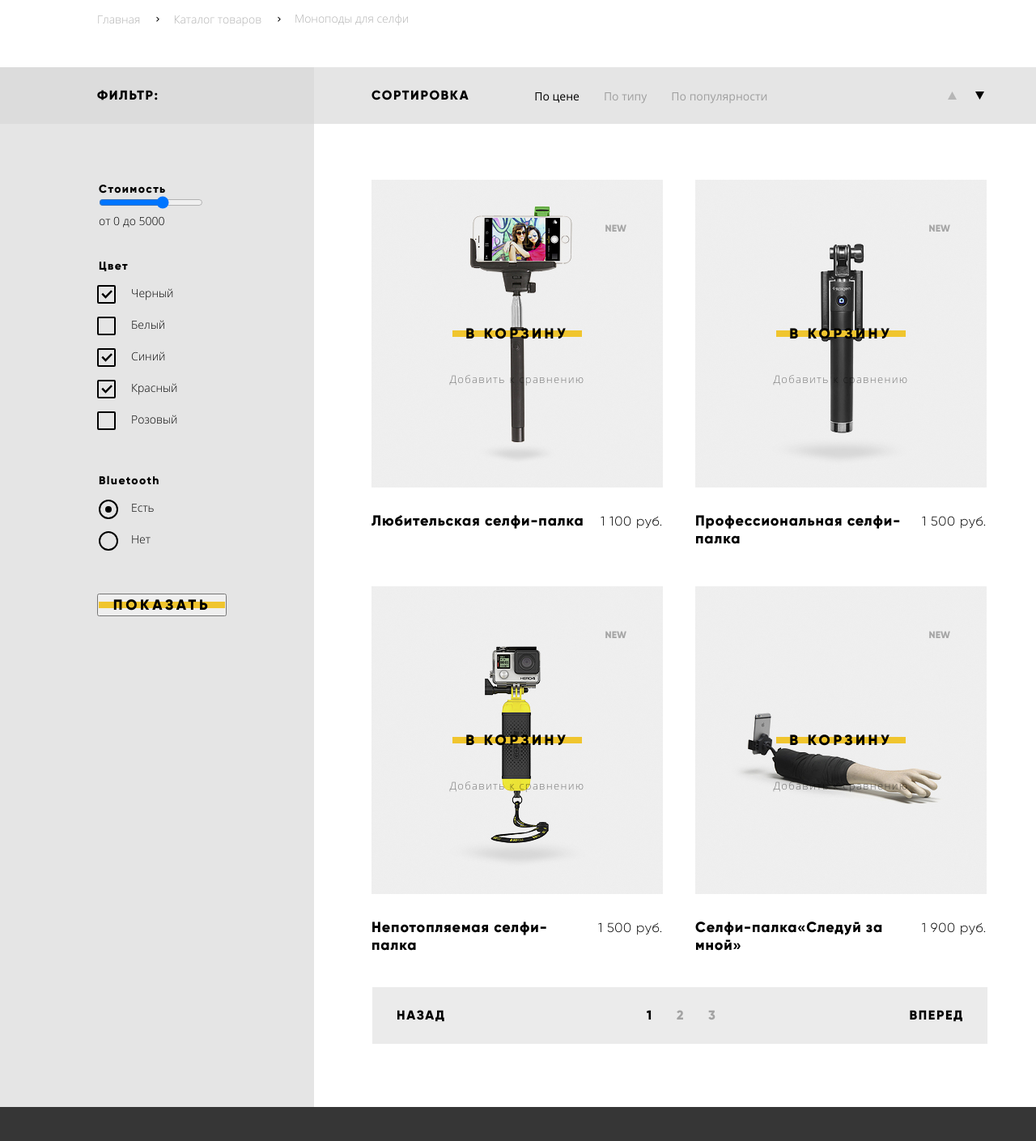
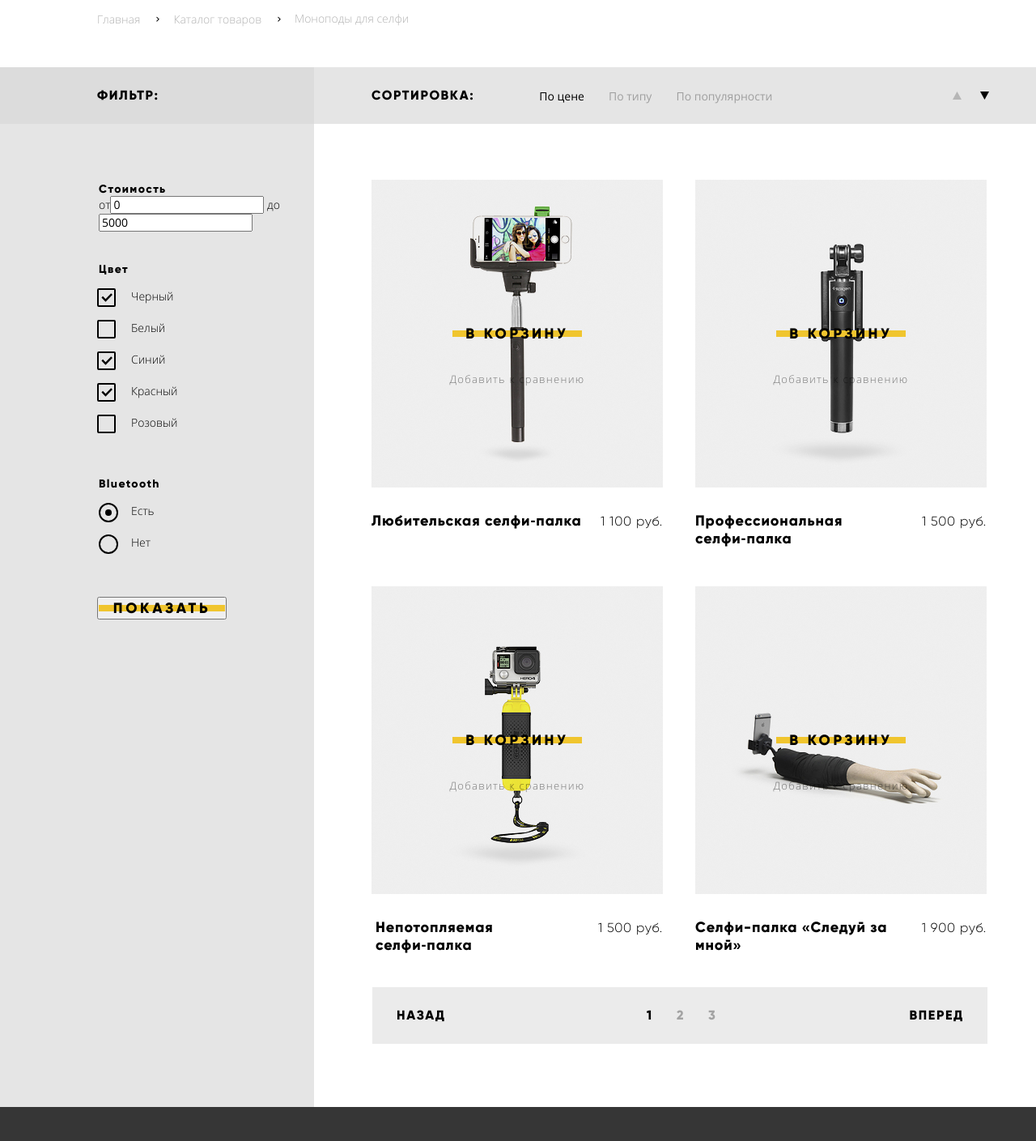
Before and after one commit to GutaShuhart/1664451-device-30, a plain HTML site: page catalog.html in a window 1280 px wide. Shown: the part 344-1753 px from the top of the page at 81% size. Drawn offline with Linux system fonts and the light colour scheme.

Commit message:
Финальные правки в каталоге
Доработала эффекты в каталоге и фильтре

```diff
--- a/catalog.html
+++ b/catalog.html
@@ -18,8 +18,8 @@
           width="163" height="35" alt="Логотип магазина Device">
       </a>
       <form class="search">
-        <input class="search-site" type="search" name="q" placeholder="Поиск по сайту">
-        <input class="search-button" type="submit" value="Найти">
+        <input type="text" class="search-site" name="search" value="Поиск по сайту">
+        <button class="search-button" type="submit">Найти</button>
       </form>
 
       <div class="account-menu">
@@ -69,21 +69,27 @@
       </div>
       <section class="filter">
         <form method="get" action="https://echo.htmlacademy.ru" class="filter-position">
-          <fieldset>
+          <fieldset class="filter-item">
             <legend>Стоимость</legend>
             <div class="range-filter">
               <div class="range-controls">
-                <input type="range" name="cost" min="0" max="8000" step="500" value="5000">
+                <div class="scale">
+                  <div class="bar"></div>
+                </div>
+                <div class="toggle toggle-min" tabindex="0"></div>
+                <div class="toggle toggle-max" tabindex="0"></div>
               </div>
               <div class="price-controls">
-                <span>от 0</span>
-                <span>до 5000</span>
+                <label class="min-price">от<input type="number" name="min-price" value="0">
+                </label>
+                <label class="max-price">до<input type="number" name="max-price" value="5000">
+                </label>
               </div>
             </div>
 
           </fieldset>
 
-          <fieldset>
+          <fieldset class="filter-item">
             <legend>Цвет</legend>
             <ul>
               <li class="filter-option filter-checkbox">
@@ -114,7 +120,7 @@
             </ul>
 
           </fieldset>
-          <fieldset>
+          <fieldset class="filter-item">
             <legend>Bluetooth</legend>
             <ul>
               <li class="filter-option filter-radio">
@@ -130,20 +136,20 @@
             </ul>
 
           </fieldset>
-          <button class="style-button button-detail" type="submit">Показать</button>
+          <button class="style-button" type="submit">Показать</button>
         </form>
 
       </section>
       <section class="sorting">
-        <h2>Сортировка</h2>
+        <h2>Сортировка:</h2>
         <ul class="sorting-list">
           <li class="sorting-cost"><a>По цене</a></li>
           <li class="sorting-type"><a href="#">По типу</a></li>
           <li class="sorting-popular"><a href="#">По популярности</a></li>
         </ul>
         <ul class="button-sorting-list">
-          <li class="button-sorting button-sorting-up" aria-label="Сортировка снизу верх"><a href="#"></a></li>
-          <li class="button-sorting button-sorting-down" aria-label="Сортировка сверху вниз"><a href="#"></a></li>
+          <li class="button-sorting button-sorting-up"><a href="#" aria-label="Сортировка снизу верх"></a></li>
+          <li class="button-sorting button-sorting-down"><a href="#" aria-label="Сортировка сверху вниз"></a></li>
         </ul>
 
 
@@ -154,17 +160,20 @@
         <ul class="catalog-list-area list-reset">
           <li>
             <article class="catalog-item">
-              <img src="img/content/amateur-selfie-stick.jpg" width="360" height="380" alt="Любительская селфи-палка ">
+              <div class="catalog-item-img">
+                <img src="img/content/amateur-selfie-stick.jpg" width="360" height="380"
+                  alt="Любительская селфи-палка ">
+
+                <div class="catalog-item-function">
+                  <a class="style-button button-basket" href="#">В корзину</a>
+                  <a class="catalog-compare" href="#">Добавить к сравнению</a>
+                </div>
+              </div>
               <div class="catalog-item-info">
                 <a href="Любительская-селфи-палка.html">
-                  <h3>Любительская селфи-палка</h3>
+                  <h3>Любительская селфи&#8209;палка</h3>
                 </a>
                 <span class="catalog-price">1 100 руб.</span>
-              </div>
-              <span class="catalog-new">NEW</span>
-              <div class="catalog-item-function">
-                <a class="style-button button-basket" href="#">В корзину</a>
-                <a class="catalog-compare" href="#">Добавить к сравнению</a>
               </div>
             </article>
           </li>
@@ -173,53 +182,59 @@
 
           <li>
             <article class="catalog-item">
-              <img src="img/content/proff-selfie-stick.jpg" width="360" height="380"
-                alt="Профессиональная селфи-палка ">
+              <div class="catalog-item-img">
+                <img src="img/content/proff-selfie-stick.jpg" width="360" height="380"
+                  alt="Профессиональная селфи-палка">
+
+                <div class="catalog-item-function">
+                  <a class="style-button button-basket" href="#">В корзину</a>
+                  <a class="catalog-compare" href="#">Добавить к сравнению</a>
+                </div>
+              </div>
               <div class="catalog-item-info">
                 <a href="Профессиональная-селфи-палка.html">
-                  <h3>Профессиональная селфи-палка</h3>
+                  <h3>Профессиональная селфи&#8209;палка</h3>
                 </a>
                 <span class="catalog-price">1 500 руб.</span>
-              </div>
-              <span class="catalog-new">NEW</span>
-              <div class="catalog-item-function">
-                <a class="style-button button-basket" href="#">В корзину</a>
-                <a class="catalog-compare" href="#">Добавить к сравнению</a>
               </div>
             </article>
           </li>
 
           <li>
             <article class="catalog-item">
-              <img src="img/content/water-selfie-stick.jpg" width="360" height="380" alt="Непотопляемая селфи-палка">
+              <div class="catalog-item-img">
+                <img src="img/content/water-selfie-stick.jpg" width="360" height="380" alt="Непотопляемая селфи-палка">
+
+                <div class="catalog-item-function">
+                  <a class="style-button button-basket" href="#">В корзину</a>
+                  <a class="catalog-compare" href="#">Добавить к сравнению</a>
+                </div>
+              </div>
               <div class="catalog-item-info">
-                <a href="Непотопляемая-селфи-палка.html">
-                  <h3>Непотопляемая селфи-палка</h3>
-                </a>
+                <a href="Непотопляемая-селфи-палка.html"></a>
+                <h3>Непотопляемая селфи&#8209;палка</h3>
                 <span class="catalog-price">1 500 руб.</span>
-              </div>
-              <span class="catalog-new">NEW</span>
-              <div class="catalog-item-function">
-                <a class="style-button button-basket" href="#">В корзину</a>
-                <a class="catalog-compare" href="#">Добавить к сравнению</a>
               </div>
             </article>
           </li>
 
           <li>
             <article class="catalog-item">
-              <img src="img/content/hand-selfie-stick.jpg" width="360" height="380" alt="Селфи-палка «Следуй за мной»">
+              <div class="catalog-item-img current-new">
+                <img src="img/content/hand-selfie-stick.jpg" width="360" height="380"
+                  alt="Селфи-палка «Следуй за мной»">
+                <div class="catalog-item-function">
+                  <a class="style-button button-basket" href="#">В корзину</a>
+                  <a class="catalog-compare" href="#">Добавить к сравнению</a>
+                </div>
+              </div>
               <div class="catalog-item-info">
                 <a href="Селфи-палка-Следуй-за-мной».html">
-                  <h3>Селфи-палка&laquo;Следуй за мной&raquo;</h3>
+                  <h3>Селфи-палка &laquo;Следуй за мной&raquo;</h3>
                 </a>
                 <span class="catalog-price">1 900 руб.</span>
               </div>
-              <span class="catalog-new">NEW</span>
-              <div class="catalog-item-function">
-                <a class="style-button button-basket" href="#">В корзину</a>
-                <a class="catalog-compare" href="#">Добавить к сравнению</a>
-              </div>
+
             </article>
           </li>
         </ul>
@@ -263,7 +278,7 @@
       <section class="footer-menu">
         <h2>Функции сайта</h2>
         <a class="link nav-footer user-footer" href="blank.html"><span>Валентин Петухов</span></a>
-        <a class="link  nav-footer" href="blank.html"><span>Выйти</span></a>
+        <a class="link  nav-footer logout-footer" href="blank.html"><span>Выйти</span></a>
         <a class="link  nav-footer footer-compare" href="blank.html"><span>Сравнить</span></a>
         <a class="link  nav-footer footer-basket" href="blank.html"><span>Корзина</span></a>
       </section>
```
